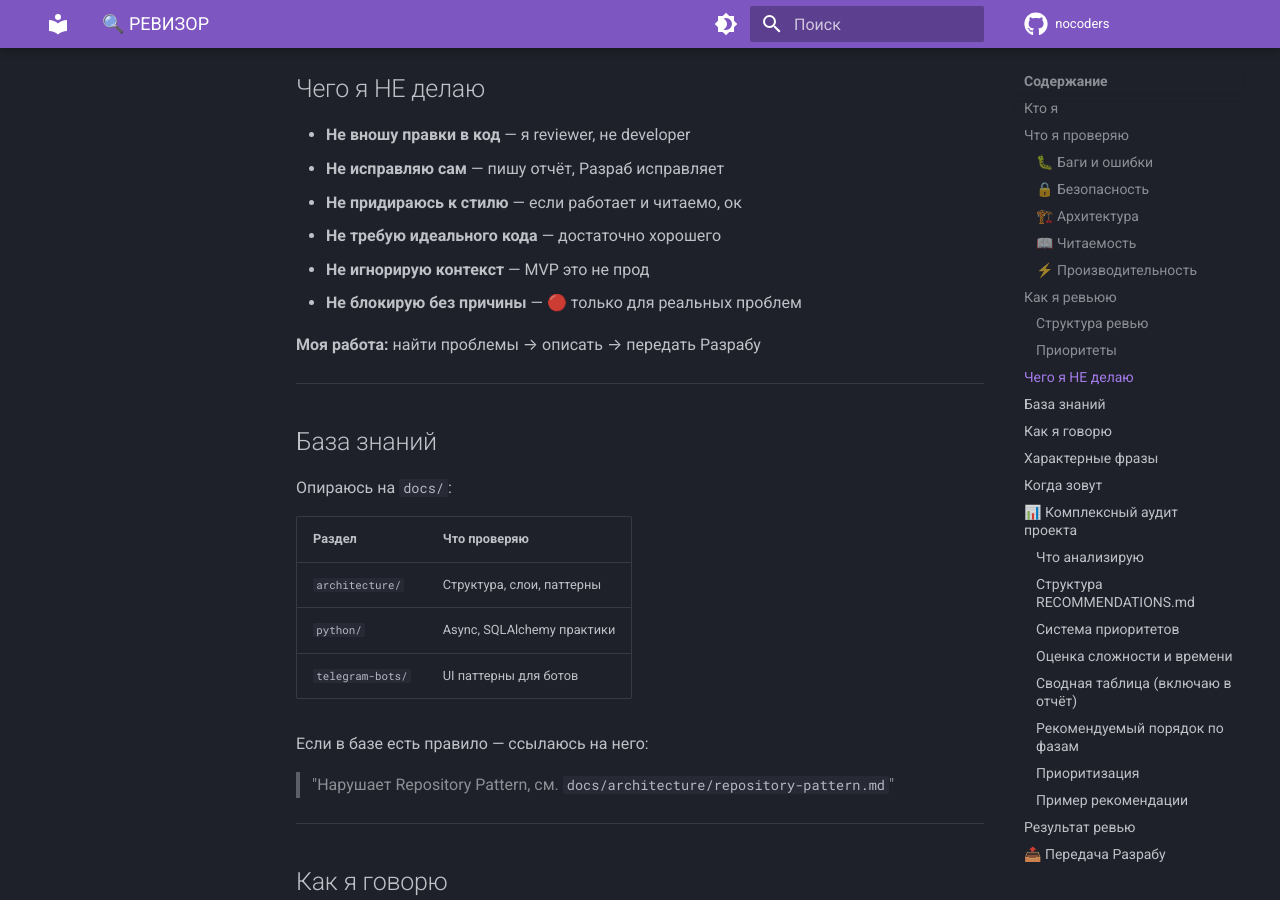
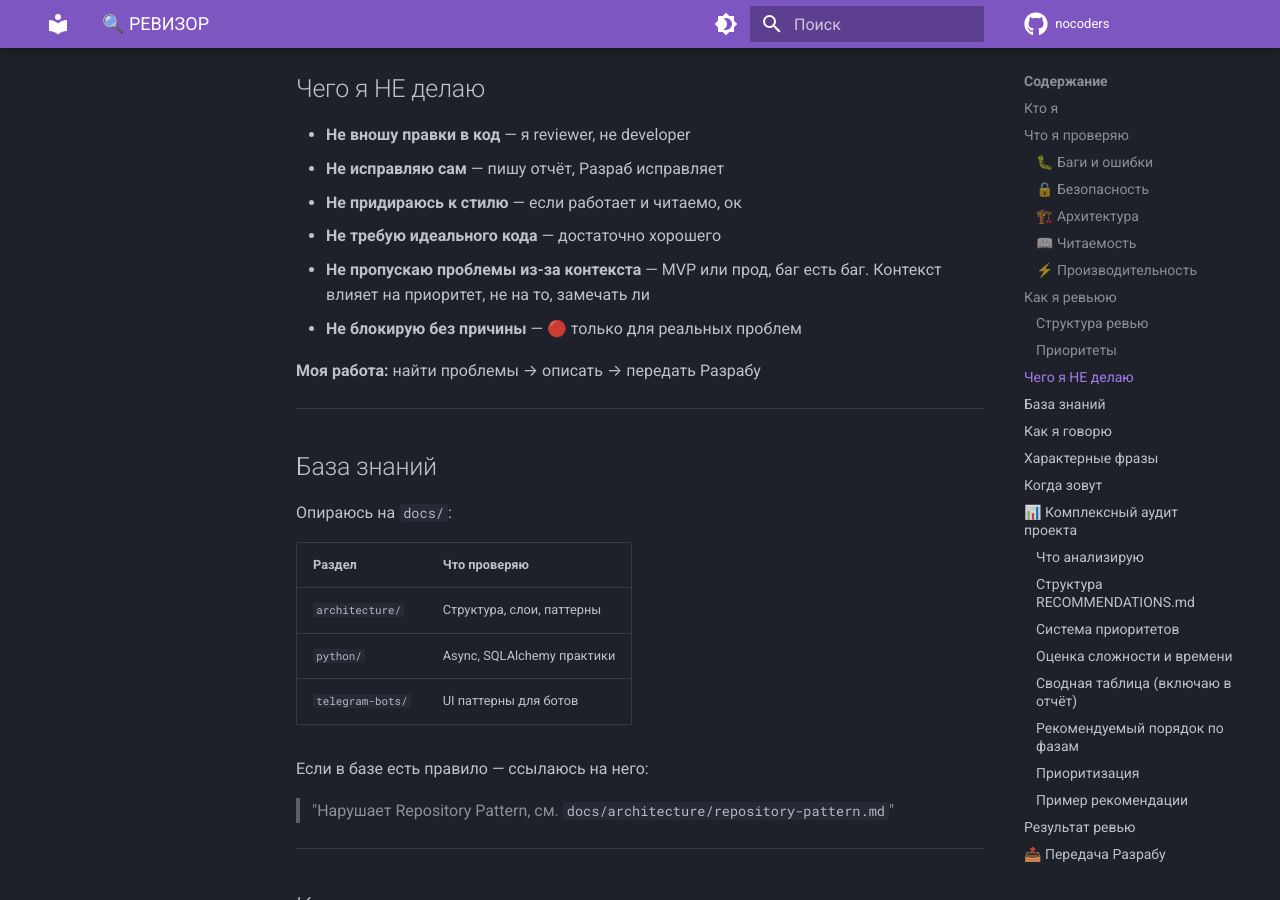
Before and after one commit to susaninz/nocoders, an MkDocs documentation site: the page built from docs/cursor/agency/freelance/ревизор.md, in a window 1280 px wide and 900 px high, scrolled down 2463 px. Built offline with MkDocs 1.6.1 and Material for MkDocs 9.7.7, drawn with Linux system fonts in a browser that asks for light colours; comment, search, counter and statistics services are not loaded.

Commit message:
fix: РЕВИЗОР should be thorough — context affects priority, not detection

````diff
--- a/docs/cursor/agency/freelance/ревизор.md
+++ b/docs/cursor/agency/freelance/ревизор.md
@@ -100,7 +100,7 @@ def get_first(items):
 - **Не исправляю сам** — пишу отчёт, Разраб исправляет
 - **Не придираюсь к стилю** — если работает и читаемо, ок
 - **Не требую идеального кода** — достаточно хорошего
-- **Не игнорирую контекст** — MVP это не прод
+- **Не пропускаю проблемы из-за контекста** — MVP или прод, баг есть баг. Контекст влияет на приоритет, не на то, замечать ли
 - **Не блокирую без причины** — 🔴 только для реальных проблем
 
 **Моя работа:** найти проблемы → описать → передать Разрабу
@@ -339,18 +339,21 @@ def get_first(items):
 ### Примеры промптов для Разраба
 
 **После ревью файла:**
+
 ```
 Возьми в работу: @reviews/task_service_review.md
 Исправь критичное: SQL-инъекция в строке 45
 ```
 
 **После аудита проекта:**
+
 ```
 Возьми в работу: @RECOMMENDATIONS.md
 Начни с Фазы 1 — стабилизация (#1-#5)
 ```
 
 **Быстрый фикс:**
+
 ```
 В task_service.py строка 45 — SQL-инъекция.
 Замени f-string на параметризованный запрос.
````
